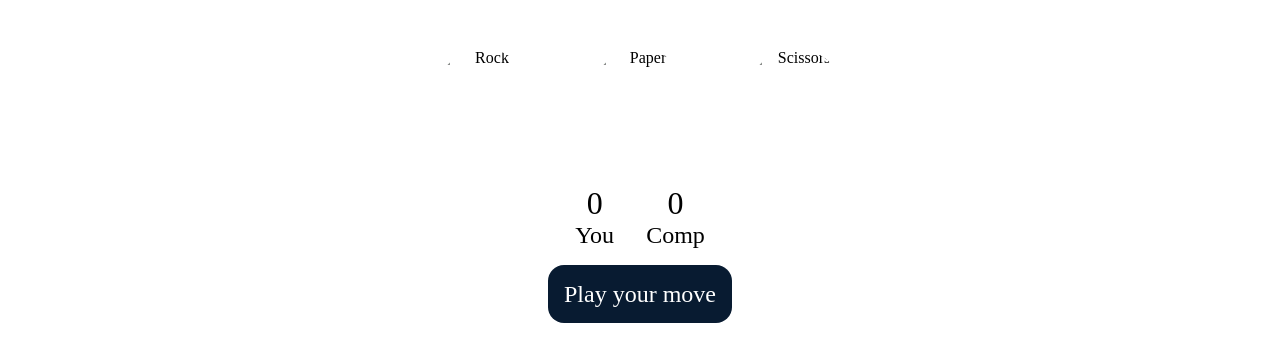
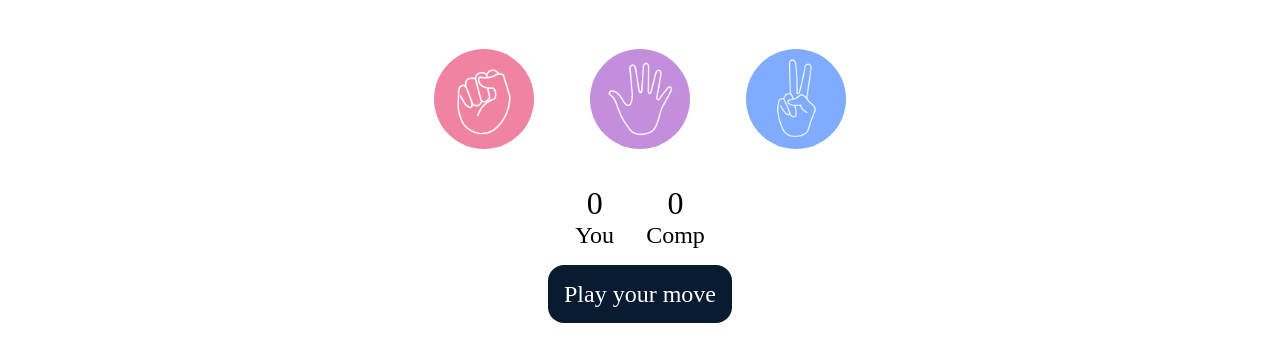
Before and after one commit to abhineshtilalk/New-game, a plain HTML site: page index.html in a window 1280 px wide. Shown: the part 115-476 px from the top of the page. Drawn offline with Linux system fonts and the light colour scheme.

Commit message:
Update index.html

```diff
--- a/index.html
+++ b/index.html
@@ -11,13 +11,13 @@
 
     <div class="choices">
         <div class="choice" id="rock">
-            <img src=".rock.png" alt="Rock">
+            <img src="rock.png" alt="Rock">
         </div>
         <div class="choice" id="paper">
-            <img src=".paper.png" alt="Paper">
+            <img src="paper.png" alt="Paper">
         </div>
         <div class="choice" id="scissors">
-            <img src=".scissors.png" alt="Scissors">
+            <img src="scissors.png" alt="Scissors">
         </div>
     </div>
 
@@ -30,14 +30,12 @@
             <p id="comp-score">0</p>
             <p>Comp</p>
         </div>
-
     </div>
 
     <div class="msg-container">
         <p id="msg">Play your move</p>
     </div>
 
-
     <script src="game.js"></script>
 </body>
 </html>
```
Lines whose indentation alone changed are shown as unchanged.
